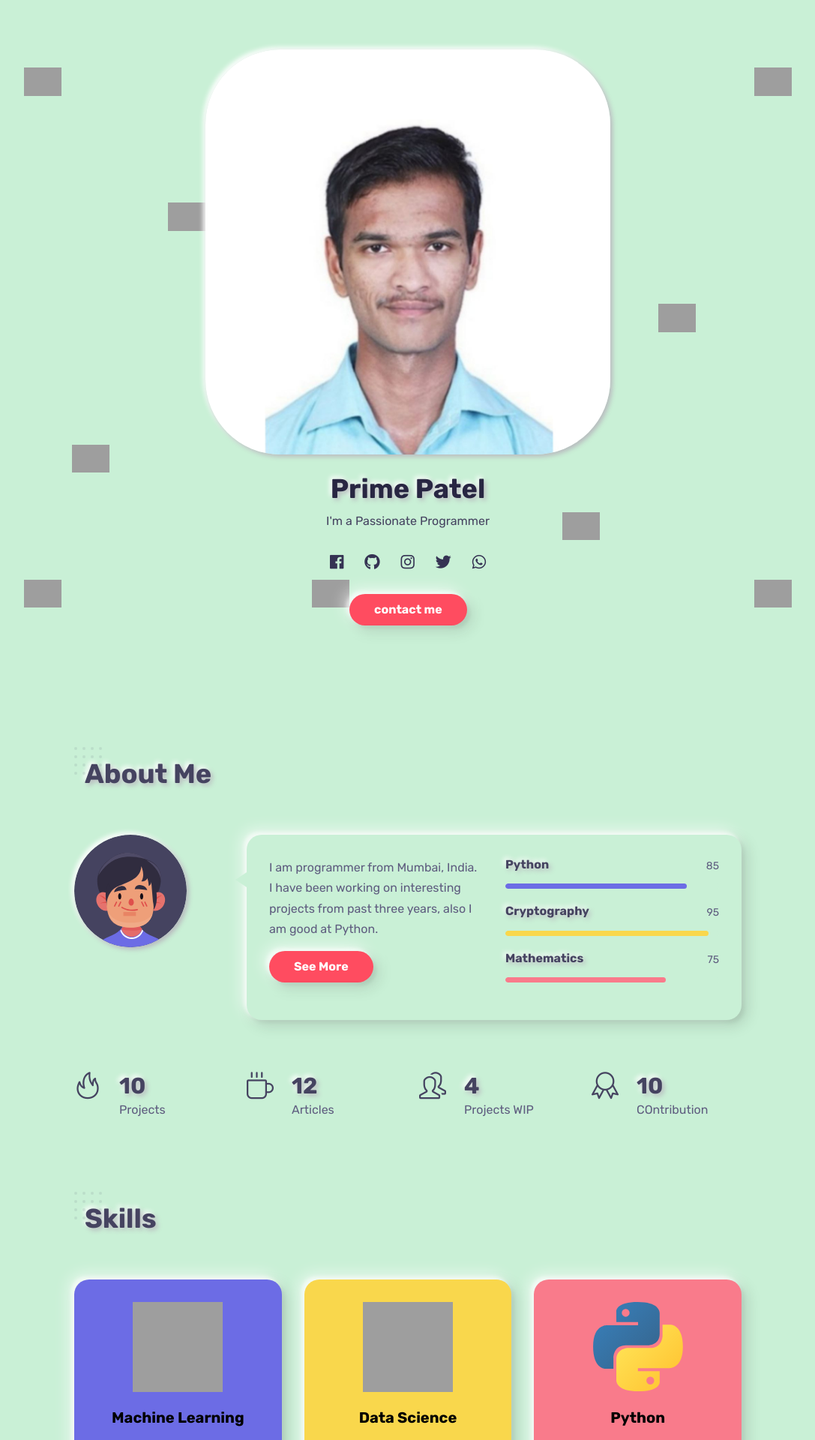
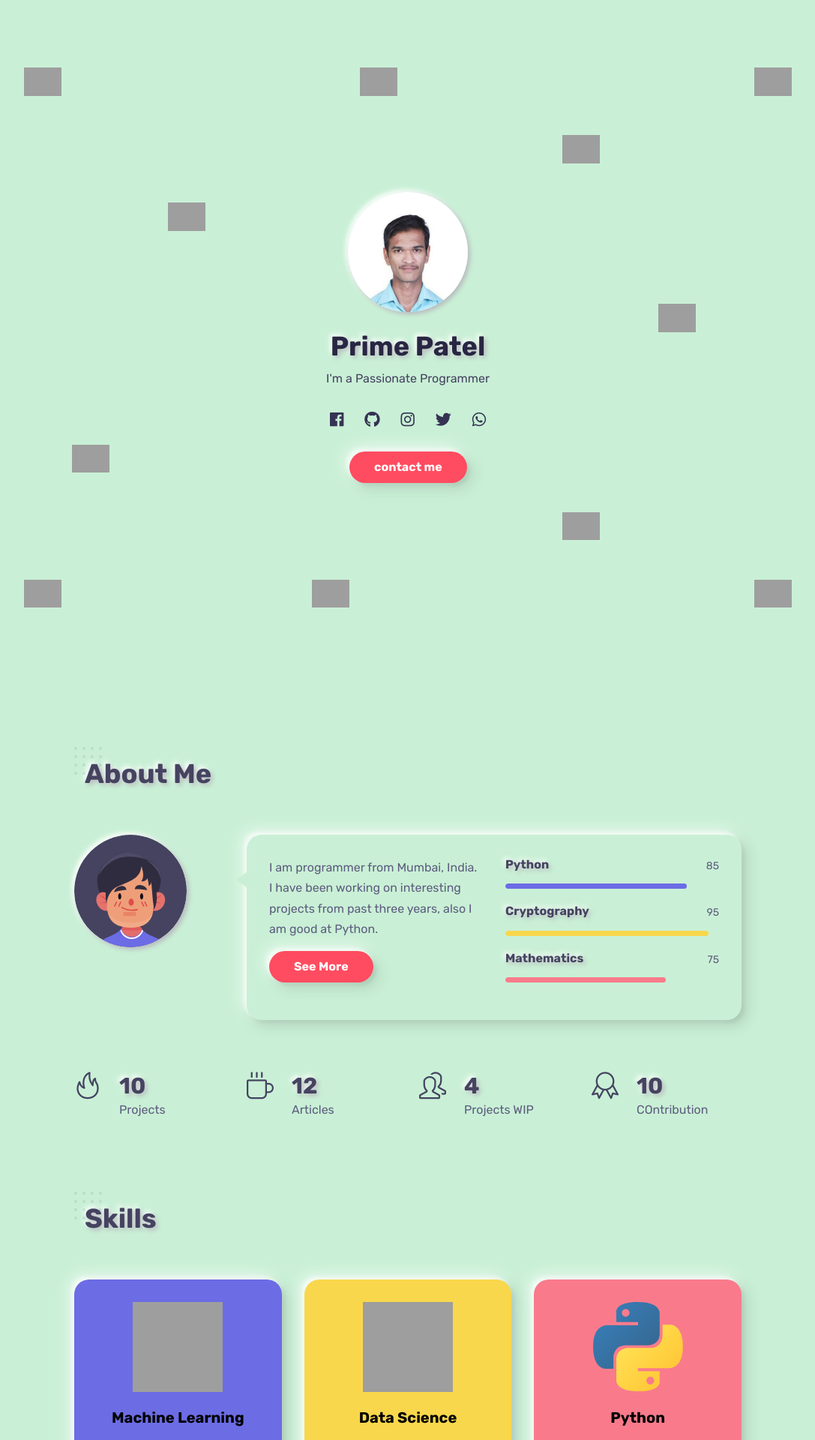
Before and after one commit to primepatel/primepatel.github.io, a Jekyll site: the page built from index.markdown, in a window 1280 px wide. Shown: the top 1920 px of the page at 75% size, without its empty margins (96-1183 px from the left). Built offline with Jekyll 4.4.1, drawn with Linux system fonts in a browser that asks for light colours; grey boxes are pictures that could not be loaded.

Commit message:
Update home.html

```diff
--- a/_layouts/home.html
+++ b/_layouts/home.html
@@ -47,7 +47,7 @@
 			<!-- intro -->
 			<div class="intro">
 				<!-- avatar image -->
-				<img src="{{site.data.homesection.avatar}}"  class="mb-4" />
+				<img src="{{site.data.homesection.avatar}}"  width="160" class="mb-4" />
 
 				<!-- info -->
 				<h1 class="mb-2 mt-0">{{site.name}}</h1>
```
